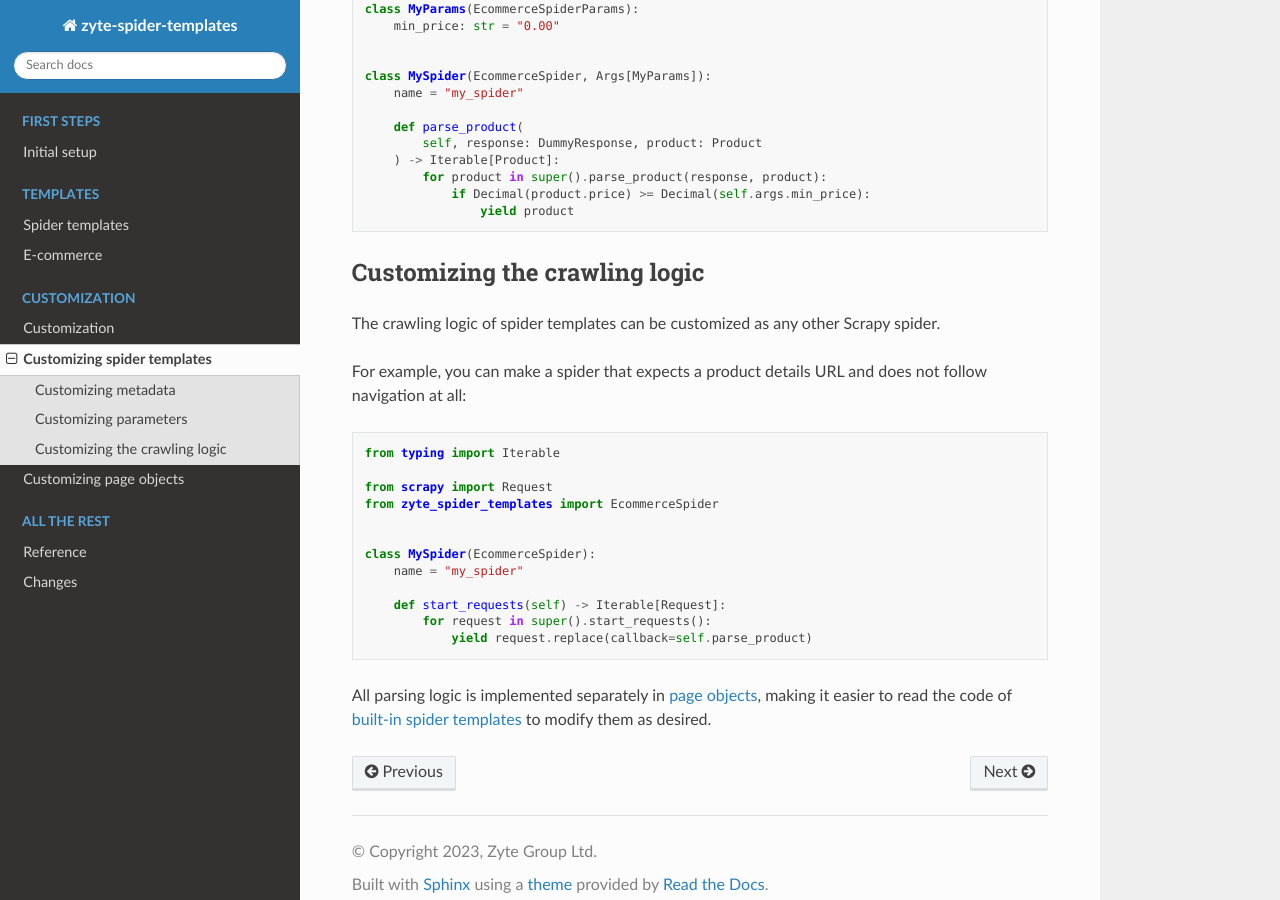
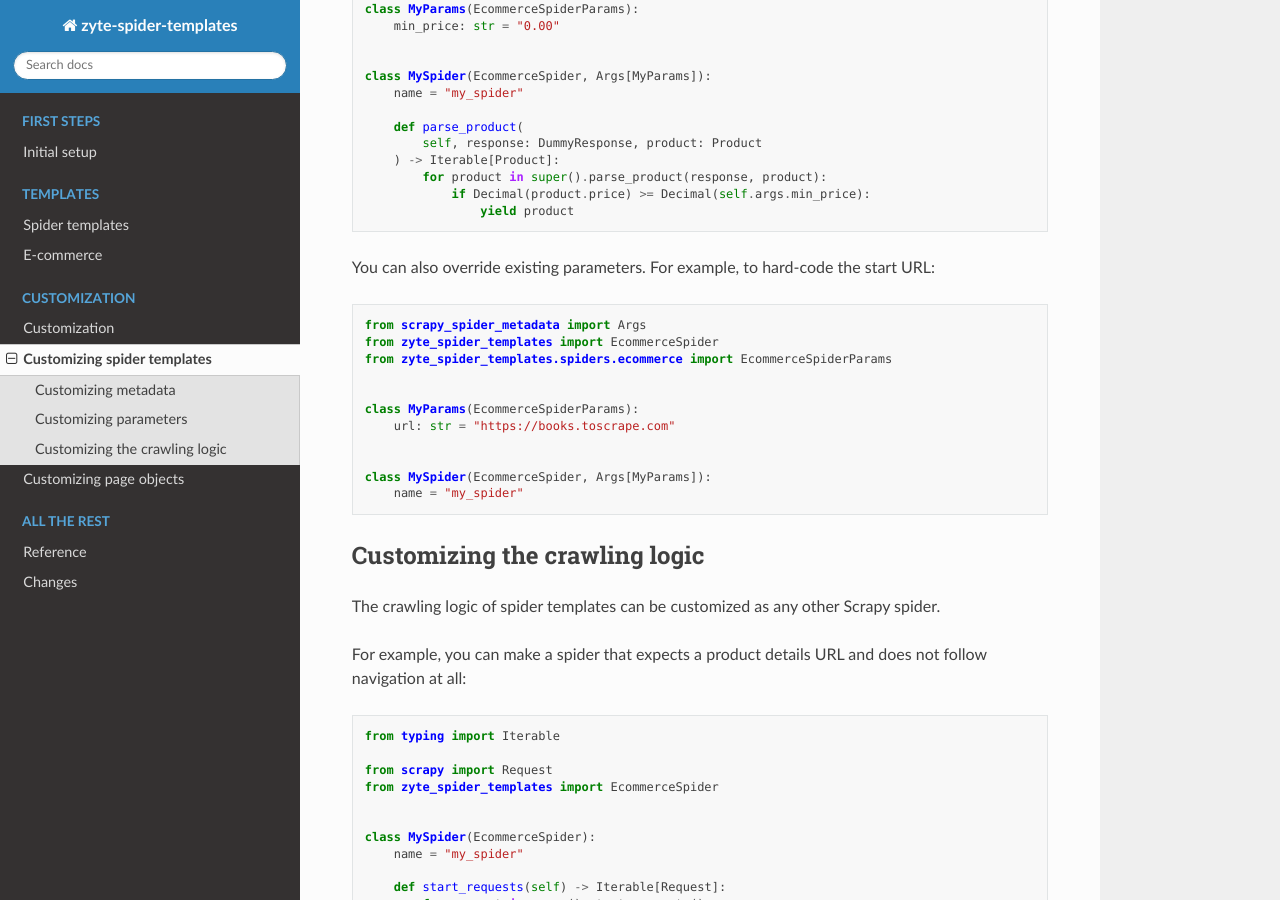
Before and after one commit to zytedata/zyte-spider-templates, a Sphinx documentation site: the page built from docs/customization/spiders.rst, in a window 1280 px wide and 900 px high, scrolled down 943 px. Built offline with Sphinx 7.4.7 and the Read the Docs theme 2.0.0, drawn with Linux system fonts in a browser that asks for light colours.

Commit message:
Provide an example of start URL hard-coding

```diff
--- a/docs/customization/spiders.rst
+++ b/docs/customization/spiders.rst
@@ -73,6 +73,24 @@ lower price:
                     yield product
 
 
+You can also override existing parameters. For example, to hard-code the start
+URL:
+
+.. code-block:: python
+
+    from scrapy_spider_metadata import Args
+    from zyte_spider_templates import EcommerceSpider
+    from zyte_spider_templates.spiders.ecommerce import EcommerceSpiderParams
+
+
+    class MyParams(EcommerceSpiderParams):
+        url: str = "https://books.toscrape.com"
+
+
+    class MySpider(EcommerceSpider, Args[MyParams]):
+        name = "my_spider"
+
+
 .. _custom-crawl:
 
 Customizing the crawling logic
```
